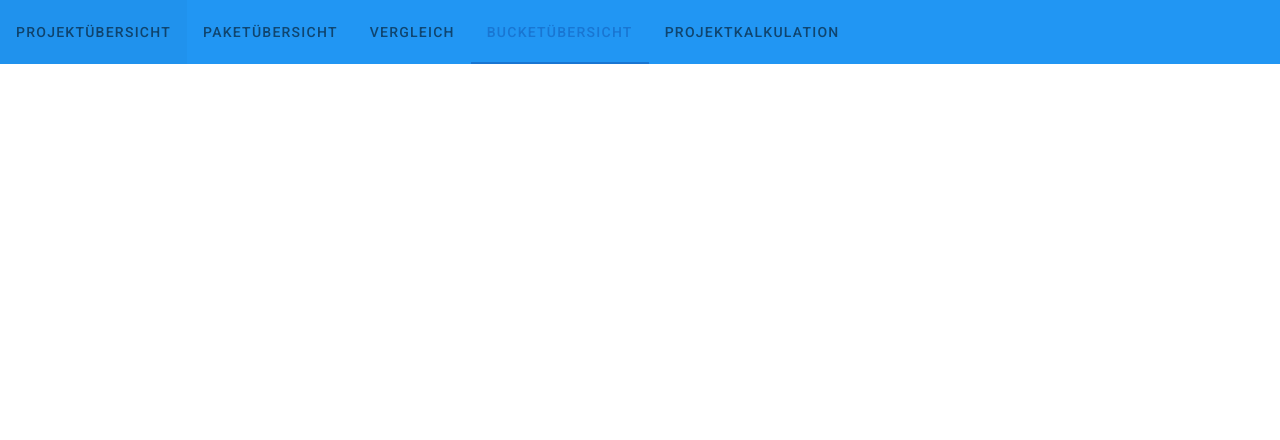
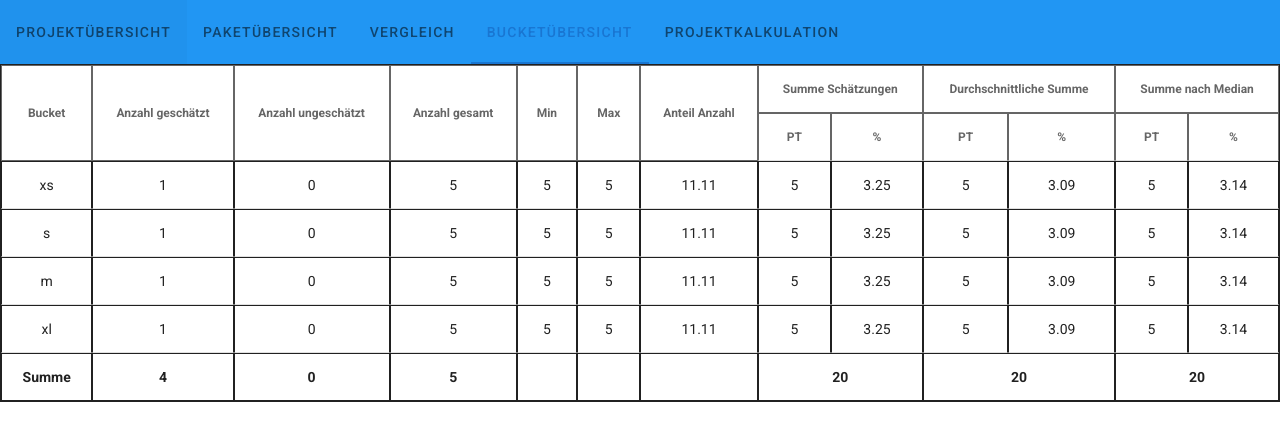
Before and after one commit to dexec/T-Shirt-Sizing-Tool, a Vue app: page /buckets in a window 1280 px wide. Shown: the top 440 px of the page. Built offline with nearby package versions, Linux system fonts and the light colour scheme.

Commit message:
Spalten bearbeitet

```diff
--- a/src/views/BucketUebersichtView.vue
+++ b/src/views/BucketUebersichtView.vue
@@ -1,13 +1,138 @@
 <template>
-  <h1></h1>
+  <div>
+    <v-simple-table>
+      <template v-slot:default>
+        <thead>
+        <tr>
+          <th rowspan="2">Bucket</th>
+          <th rowspan="2">Anzahl geschätzt</th>
+          <th rowspan="2">Anzahl ungeschätzt</th>
+          <th rowspan="2">Anzahl gesamt</th>
+          <th rowspan="2">Min</th>
+          <th rowspan="2">Max</th>
+          <th rowspan="2">Anteil Anzahl</th>
+          <th colspan="2">Summe Schätzungen</th>
+          <th colspan="2">Durchschnittliche Summe</th>
+          <th colspan="2">Summe nach Median</th>
+        </tr>
+        <tr>
+          <th>PT</th>
+          <th>%</th>
+          <th>PT</th>
+          <th>%</th>
+          <th>PT</th>
+          <th>%</th>
+        </tr>
+        </thead>
+        <tbody>
+        <tr
+            v-for="bucket in buckets"
+            :key="bucket.name"
+        >
+          <td>{{ bucket.name }}</td>
+          <td>{{ bucket.anzahlGeschaetzt }}</td>
+          <td>{{ bucket.anzahlUngeschaetzt }}</td>
+          <td>{{ bucket.min }}</td>
+          <td>{{ bucket.max }}</td>
+          <td>{{ bucket.mittelwert }}</td>
+          <td>{{ bucket.anteilAnzahl }}</td>
+          <td>{{ bucket.summeSchaetzungen.pt }}</td>
+          <td>{{ bucket.summeSchaetzungen.prozent }}</td>
+          <td>{{ bucket.durschnittlicheSumme.pt }}</td>
+          <td>{{ bucket.durschnittlicheSumme.prozent }}</td>
+          <td>{{ bucket.summeNachMedian.pt }}</td>
+          <td>{{ bucket.summeNachMedian.prozent }}</td>
+        </tr>
+        <tr class="font-weight-bold">
+          <td>Summe</td>
+          <td>4</td>
+          <td>0</td>
+          <td>5</td>
+          <td></td>
+          <td></td>
+          <td></td>
+          <td colspan="2">20</td>
+          <td colspan="2">20</td>
+          <td colspan="2">20</td>
+        </tr>
+        </tbody>
+      </template>
+    </v-simple-table>
+  </div>
 </template>
 
 <script>
 export default {
-  name: "BucketUebersichtView"
+  name: "BucketUebersichtView",
+  data() {
+    return {
+      buckets: [
+        {
+          name: 'xs',
+          anzahlGeschaetzt: 1,
+          anzahlUngeschaetzt: 0,
+          anzahlGesamt: 1,
+          min: 5,
+          max: 5,
+          mittelwert: 5,
+          median: 5,
+          anteilAnzahl: 11.11,
+          summeSchaetzungen: {pt: 5, prozent: 3.25},
+          durschnittlicheSumme: {pt: 5, prozent: 3.09},
+          summeNachMedian: {pt: 5, prozent: 3.14}
+        },
+        {
+          name: 's',
+          anzahlGeschaetzt: 1,
+          anzahlUngeschaetzt: 0,
+          anzahlGesamt: 1,
+          min: 5,
+          max: 5,
+          mittelwert: 5,
+          median: 5,
+          anteilAnzahl: 11.11,
+          summeSchaetzungen: {pt: 5, prozent: 3.25},
+          durschnittlicheSumme: {pt: 5, prozent: 3.09},
+          summeNachMedian: {pt: 5, prozent: 3.14}
+        },
+        {
+          name: 'm',
+          anzahlGeschaetzt: 1,
+          anzahlUngeschaetzt: 0,
+          anzahlGesamt: 1,
+          min: 5,
+          max: 5,
+          mittelwert: 5,
+          median: 5,
+          anteilAnzahl: 11.11,
+          summeSchaetzungen: {pt: 5, prozent: 3.25},
+          durschnittlicheSumme: {pt: 5, prozent: 3.09},
+          summeNachMedian: {pt: 5, prozent: 3.14}
+        },
+        {
+          name: 'xl',
+          anzahlGeschaetzt: 1,
+          anzahlUngeschaetzt: 0,
+          anzahlGesamt: 1,
+          min: 5,
+          max: 5,
+          mittelwert: 5,
+          median: 5,
+          anteilAnzahl: 11.11,
+          summeSchaetzungen: {pt: 5, prozent: 3.25},
+          durschnittlicheSumme: {pt: 5, prozent: 3.09},
+          summeNachMedian: {pt: 5, prozent: 3.14}
+        }
+      ]
+    }
+  }
 }
 </script>
 
-<style scoped>
-
+<style>
+table, th, td {
+  border: 1px solid;
+  text-align: center !important;
+  empty-cells: show;
+}
 </style>
```
